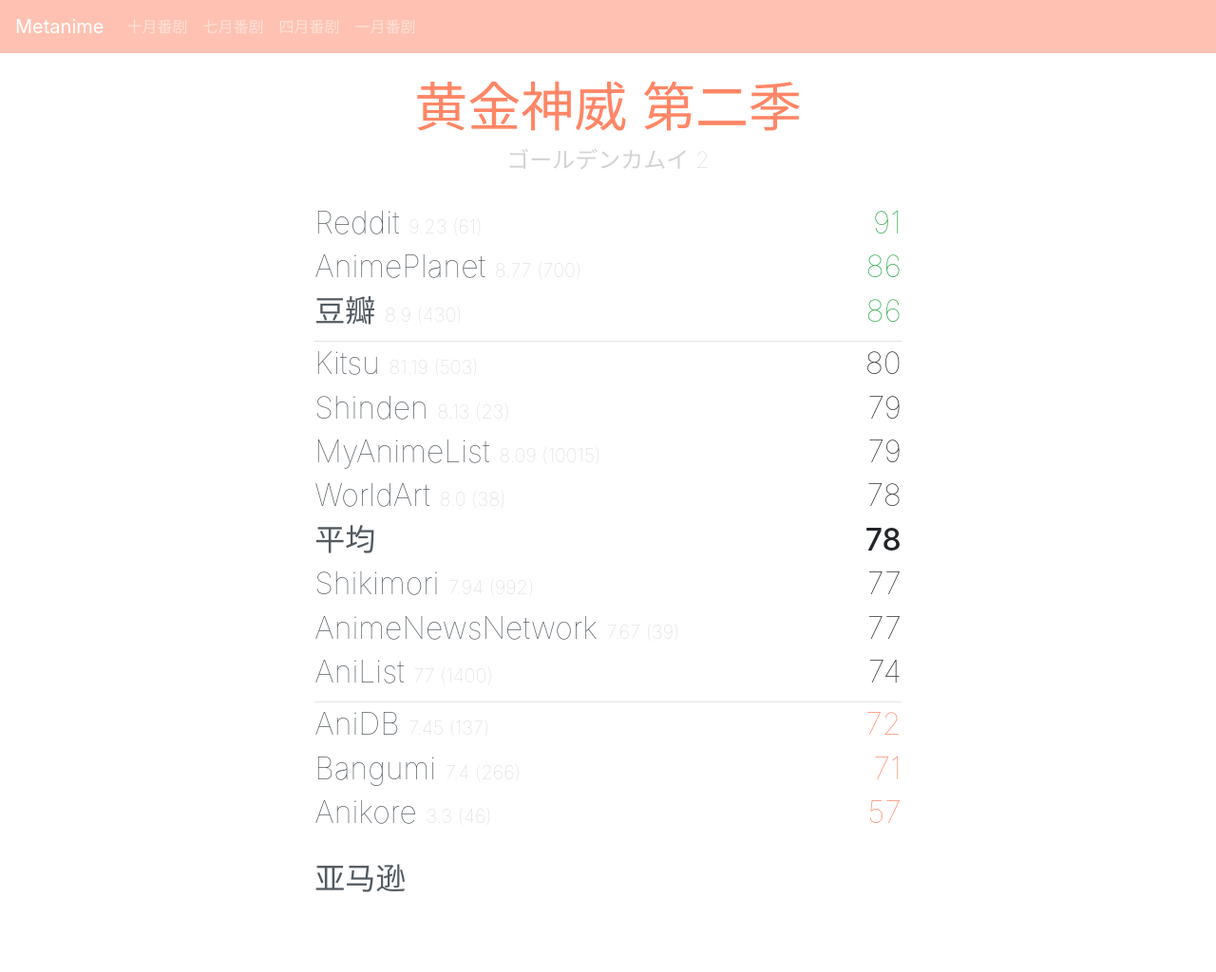
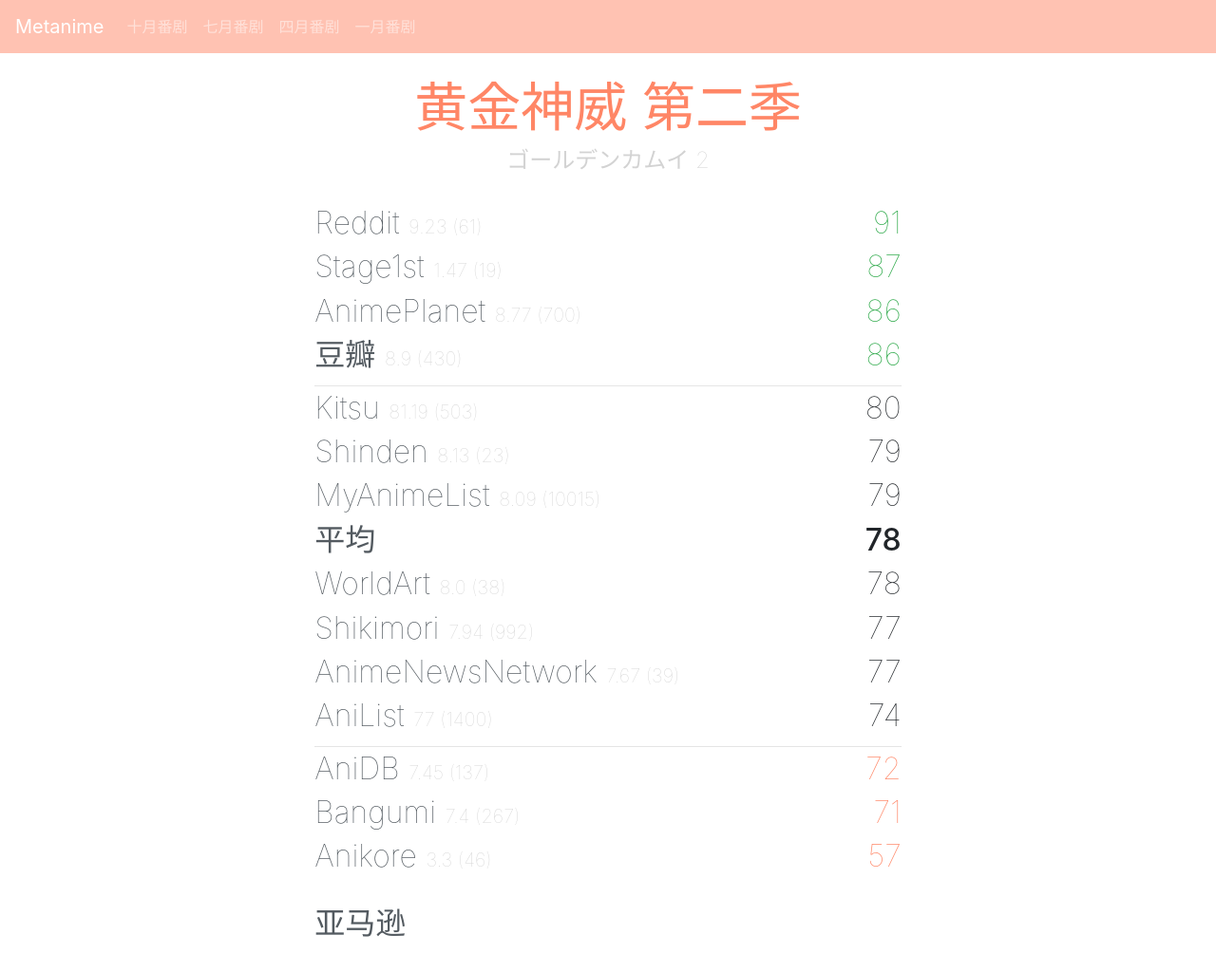
Before and after one commit to ClumsyLee/metanime, a plain HTML site: page docs/golden-kamuy-2.html in a window 1280 px wide. Shown: the whole page at 95% size. Before the commit the page ends 978 px from the top, so only its background shows below. Drawn offline with nearby package versions, Linux system fonts and the light colour scheme.

Commit message:
Update ratings for saraba1st

```diff
--- a/docs/golden-kamuy-2.html
+++ b/docs/golden-kamuy-2.html
@@ -69,6 +69,15 @@
 
     <div class="row">
     <div class="col-10">
+      <h2 class="tk-source-han-sans-simplified-c ultra-light"><a href="https://bbs.saraba1st.com/2b/thread-1799993-1-1.html" class="saraba1st">Stage1st<span class="ml-1 caption"> 1.47 (19)</span></a></h2>
+    </div>
+    <div class="col-2">
+      <h2 class="text-right tk-source-han-sans-simplified-c ultra-light high-rating">87</h2>
+    </div>
+  </div>
+
+    <div class="row">
+    <div class="col-10">
       <h2 class="tk-source-han-sans-simplified-c ultra-light"><a href="https://www.anime-planet.com/anime/golden-kamuy-2nd-season" class="animeplanet">AnimePlanet<span class="ml-1 caption"> 8.77 (700)</span></a></h2>
     </div>
     <div class="col-2">
@@ -116,15 +125,6 @@
     </div>
   </div>
 
-    <div class="row">
-    <div class="col-10">
-      <h2 class="tk-source-han-sans-simplified-c ultra-light"><a href="http://www.world-art.ru/animation/animation.php?id=9744" class="worldart">WorldArt<span class="ml-1 caption"> 8.0 (38)</span></a></h2>
-    </div>
-    <div class="col-2">
-      <h2 class="text-right tk-source-han-sans-simplified-c ultra-light ">78</h2>
-    </div>
-  </div>
-
 
     <div class="row">
     <div class="col-10">
@@ -135,6 +135,15 @@
     </div>
   </div>
 
+
+    <div class="row">
+    <div class="col-10">
+      <h2 class="tk-source-han-sans-simplified-c ultra-light"><a href="http://www.world-art.ru/animation/animation.php?id=9744" class="worldart">WorldArt<span class="ml-1 caption"> 8.0 (38)</span></a></h2>
+    </div>
+    <div class="col-2">
+      <h2 class="text-right tk-source-han-sans-simplified-c ultra-light ">78</h2>
+    </div>
+  </div>
 
     <div class="row">
     <div class="col-10">
@@ -178,7 +187,7 @@
 
     <div class="row">
     <div class="col-10">
-      <h2 class="tk-source-han-sans-simplified-c ultra-light"><a href="https://bangumi.tv/subject/251547" class="bangumi">Bangumi<span class="ml-1 caption"> 7.4 (266)</span></a></h2>
+      <h2 class="tk-source-han-sans-simplified-c ultra-light"><a href="https://bangumi.tv/subject/251547" class="bangumi">Bangumi<span class="ml-1 caption"> 7.4 (267)</span></a></h2>
     </div>
     <div class="col-2">
       <h2 class="text-right tk-source-han-sans-simplified-c ultra-light low-rating">71</h2>
```
Also changed, not shown: 1 other file.
